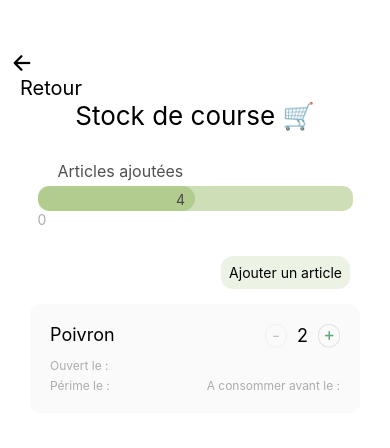
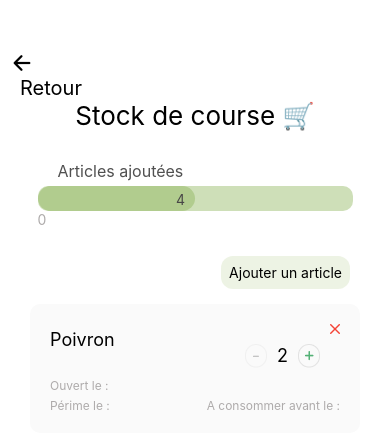
Before and after one commit to pcrdemma/Shop2Plate-Front, a React Native app: screen /Stock in a window 390 px wide. Shown: the top 448 px of the page. Built offline with nearby package versions, Linux system fonts and the light colour scheme.

Commit message:
add delete button

```diff
--- a/components/stockStyle.js
+++ b/components/stockStyle.js
@@ -100,10 +100,14 @@ export const style = StyleSheet.create({
     containerQuantity: {
         flexDirection : 'row',
         alignItems : 'center',
+        paddingRight : 20,
     },
     date: {
         color : '#AEABAB',
         fontSize : 12,
+    },
+    containerProduct: {
+        paddingTop : 5,
     },
     containerOpen: {
         width : '100%',
@@ -120,5 +124,10 @@ export const style = StyleSheet.create({
         backgroundColor : "rgba(132, 174, 78, 0.15)",
         padding : 8,
         borderRadius : 12,
+    },
+    containerDeleteButton: {
+        paddingBottom : 10,
+        alignItems : 'flex-end',
+        width: '100%',
     }
 });
--- a/pages/Stock.js
+++ b/pages/Stock.js
@@ -15,6 +15,9 @@ const Stock = () => {
     };
     const handleAddArticle = () => {
         console.log('Add article button pressed');
+    };
+    const handleDelete = () => {
+        console.log('Delete article button pressed');
     };
 
     return (
@@ -53,8 +56,17 @@ const Stock = () => {
                     <View style={style.containerTemplate}>
                         <View style={style.containerDepensesTemplate}>
                                 <View style={style.containerFirstLine}>
-                                <View style={style.containerMagasin}>
+                                    <View style={style.containerProduct}>
                                         <Text style={style.articleName}>Poivron</Text>
+                                    </View>
+                                    <View style={style.containerButtons}>
+                                        <View style={style.containerDeleteButton}>
+                                            <TouchableOpacity onPress={handleDelete} style={style.deleteButton}>
+                                                <Image
+                                                    source={require('../assets/croix.png')}
+                                                    style={style.image}
+                                                />
+                                            </TouchableOpacity>
                                         </View>
                                         <View style={style.containerQuantity}>
                                             <TouchableOpacity onPress={handleMoinsPress} style={style.moinsButton}>
@@ -70,6 +82,7 @@ const Stock = () => {
                                                     style={style.image}
                                                 />
                                             </TouchableOpacity>
+                                        </View>
                                     </View>
                             </View>
                             <View style={style.containerOpen}>
```
Also changed, not shown: assets/croix.png (added). Lines whose indentation alone changed are shown as unchanged.
